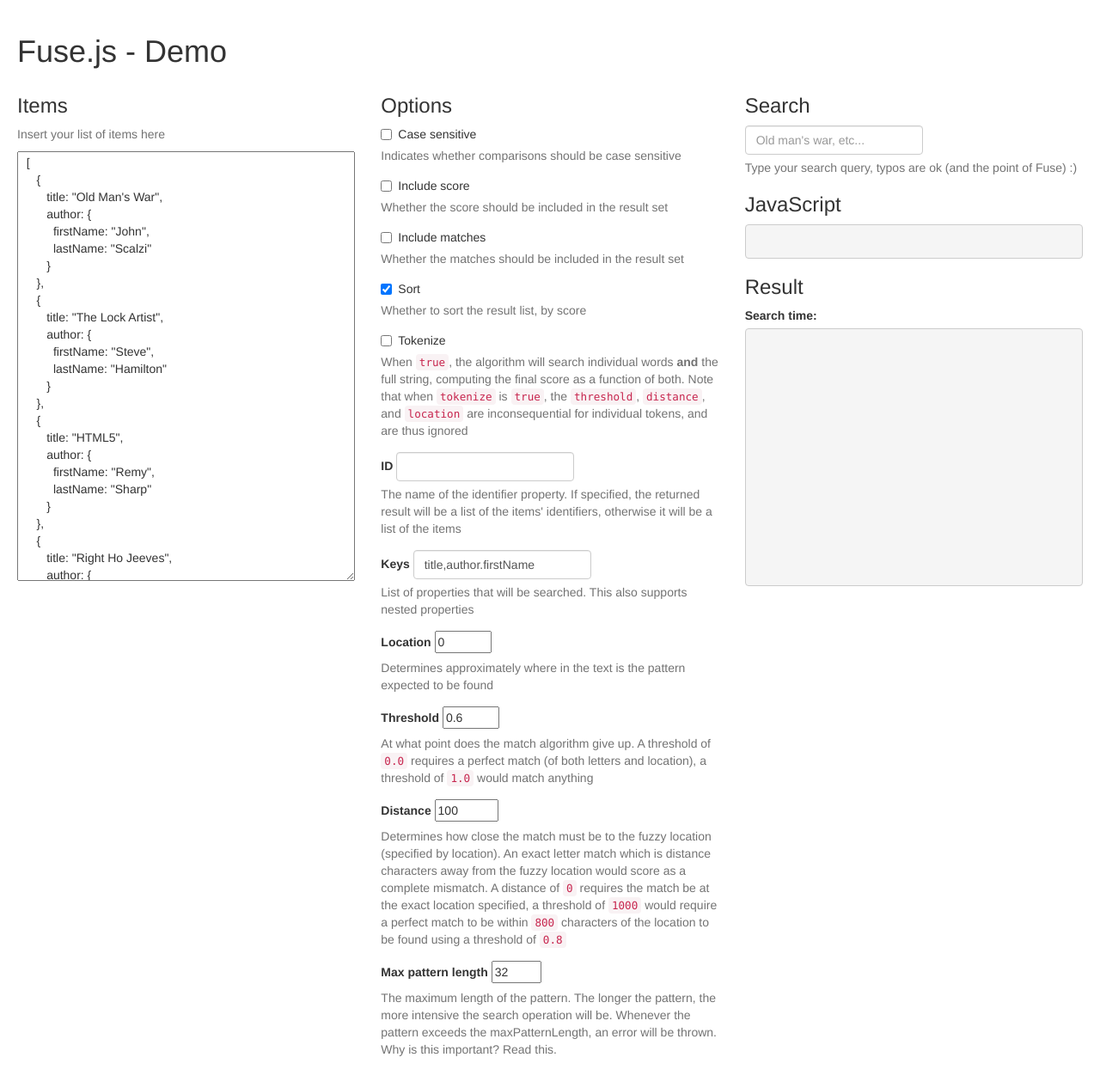
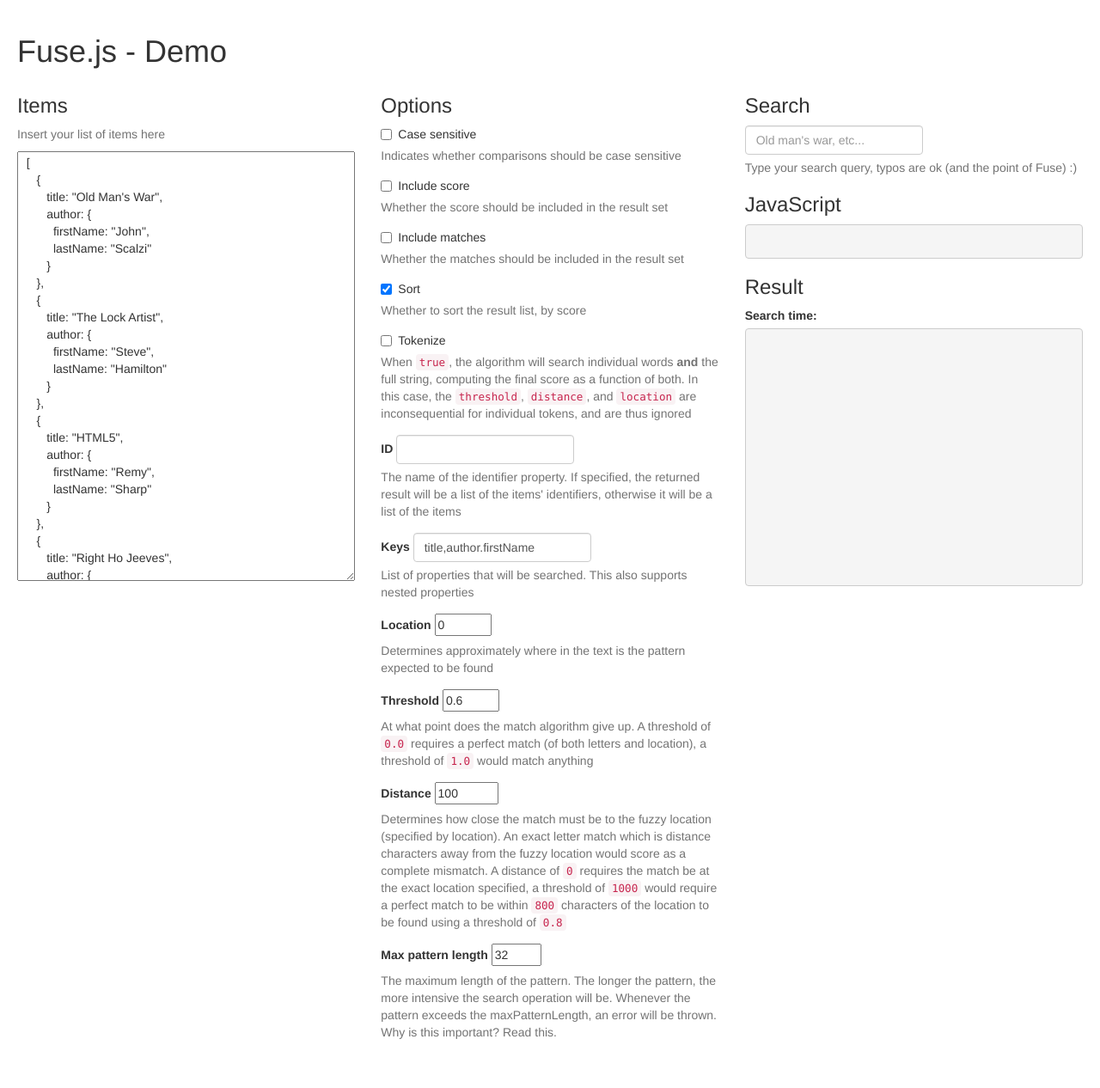
Before and after one commit to krisk/krisk.github.com, a Jekyll site: the page exp/fuse.html, which Jekyll copies as it is, in a window 1280 px wide. Shown: the whole page at 86% size. Built offline with Jekyll 4.4.1, drawn with Linux system fonts in a browser that asks for light colours; nearby versions of some CDN libraries; Markdown is read by kramdown in place of the engine named in the settings.

Commit message:
Update fuse.html

```diff
--- a/exp/fuse.html
+++ b/exp/fuse.html
@@ -244,7 +244,7 @@
               <label>
                 <input type="checkbox" id="tokenizeCheckbox">Tokenize
               </label>
-              <span id="helpBlock" class="help-block">When <code>true</code>, the algorithm will search individual words <strong>and</strong> the full string, computing the final score as a function of both. Note that when <code>tokenize</code> is <code>true</code>, the <code>threshold</code>, <code>distance</code>, and <code>location</code> are inconsequential for individual tokens, and are thus ignored</span>
+              <span id="helpBlock" class="help-block">When <code>true</code>, the algorithm will search individual words <strong>and</strong> the full string, computing the final score as a function of both. In this case, the <code>threshold</code>, <code>distance</code>, and <code>location</code> are inconsequential for individual tokens, and are thus ignored</span>
             </div>
           </div>
 
```
